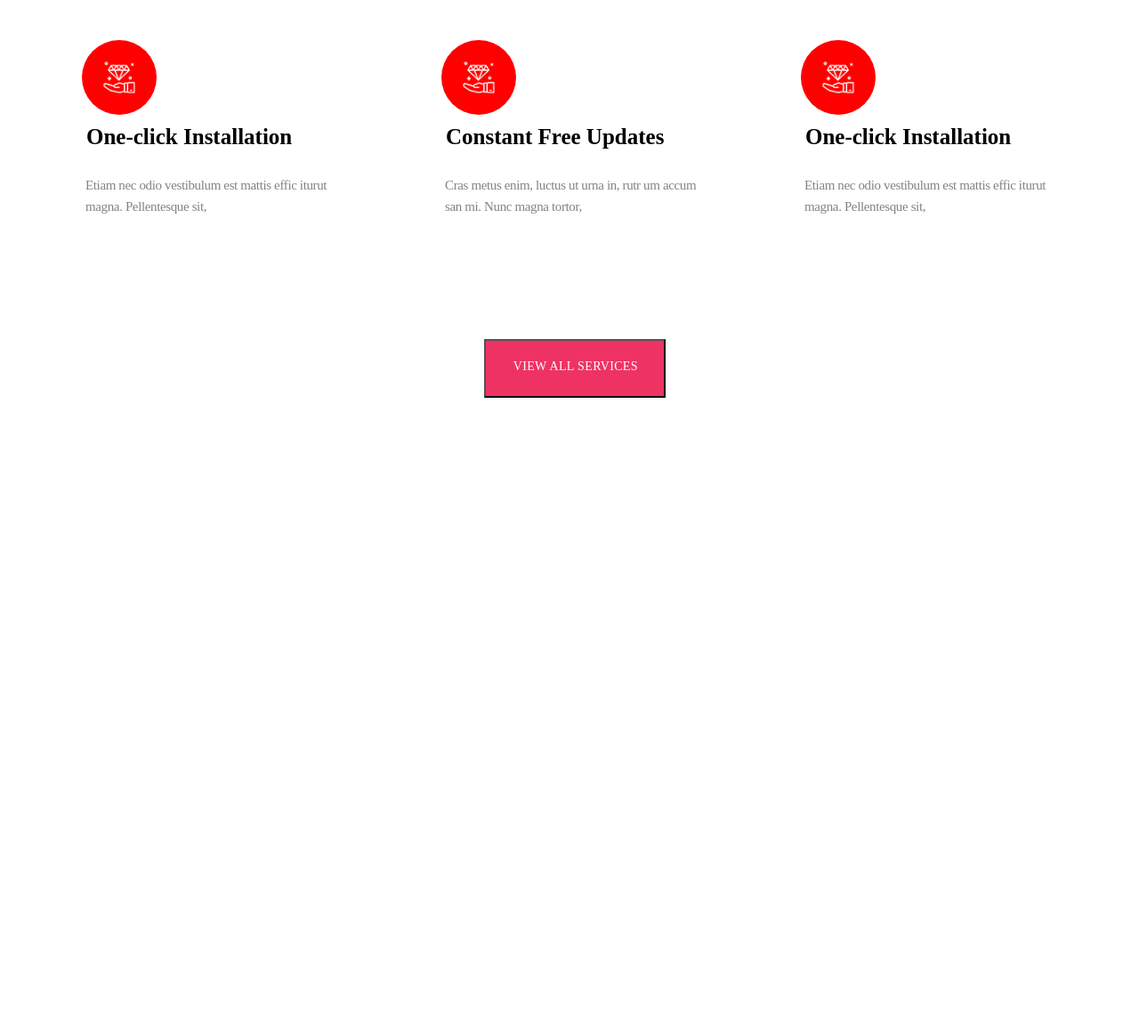
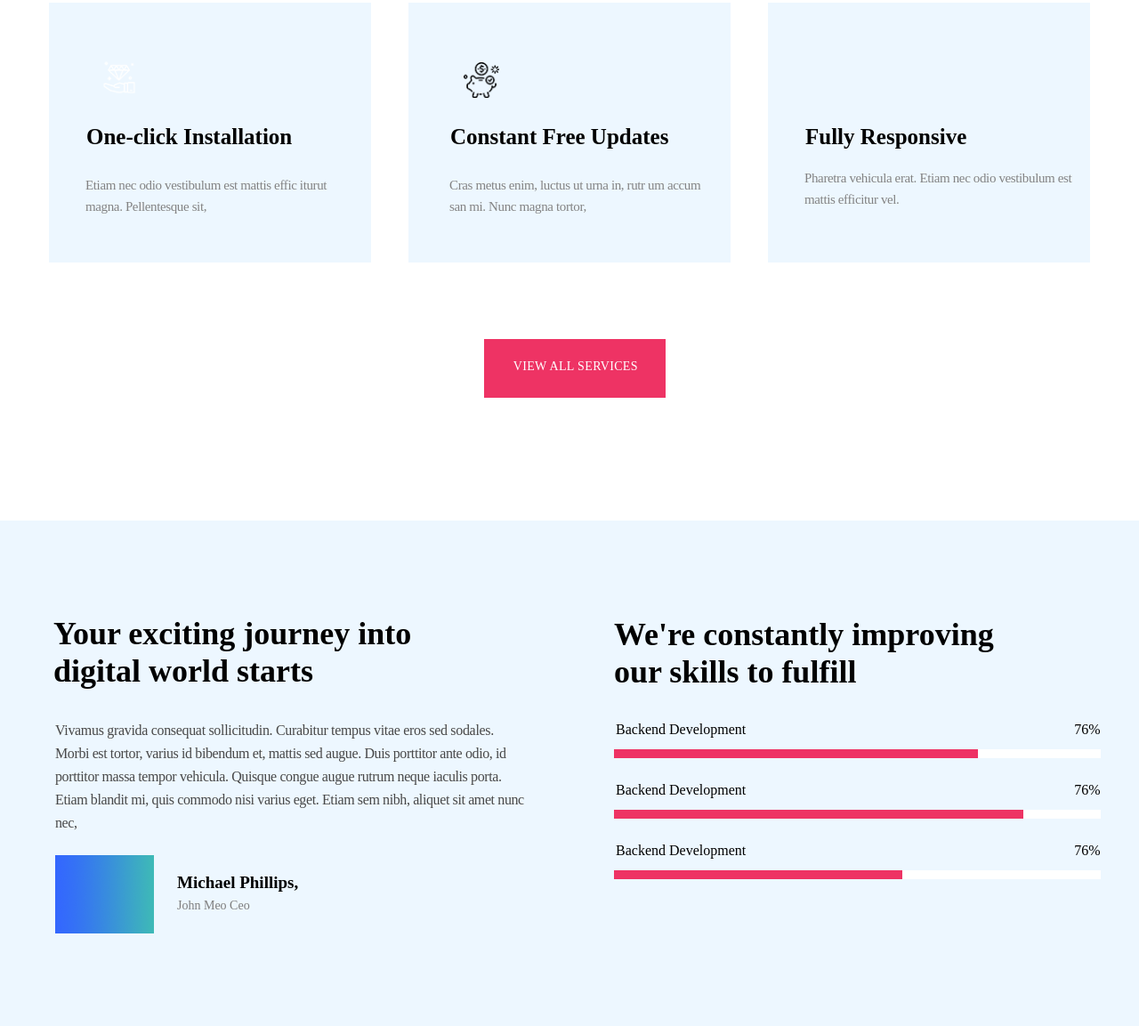
Before and after one commit to 0zura0/personal-project-html-and-css, a plain HTML site: page index.html in a window 1280 px wide. Shown: the part 1303-2456 px from the top of the page at 89% size. Before the commit the page ends 1888 px from the top, so only its background shows below. Drawn offline with Linux system fonts and the light colour scheme; a web font is replaced by a local one.

Commit message:
done 5th

```diff
--- a/index.html
+++ b/index.html
@@ -23,6 +23,7 @@
     <link rel="stylesheet" href="./styles_folder/component2.css">
     <link rel="stylesheet" href="./styles_folder/component3.css">
     <link rel="stylesheet" href="./styles_folder/component4.css">
+    <link rel="stylesheet" href="./styles_folder/component5.css">
     <link rel="stylesheet" href="./styles_folder/ForAll.css">
     <link rel="stylesheet" href="https://cdnjs.cloudflare.com/ajax/libs/font-awesome/6.1.1/css/all.min.css"
         integrity="sha512-KfkfwYDsLkIlwQp6LFnl8zNdLGxu9YAA1QvwINks4PhcElQSvqcyVLLD9aMhXd13uQjoXtEKNosOWaZqXgel0g=="
@@ -82,20 +83,47 @@
                         <p>Etiam nec odio vestibulum est mattis effic iturut magna. Pellentesque sit,</p>
                     </div>
                     <div>
-                        <div class="border"><img src="./images_folder/021-diamond.png" alt="diamond in hand"></div>
+                        <div class="border"><img src="./images_folder/021-piggy-bank.png" alt="diamond in hand"></div>
                         <h2>Constant Free Updates </h2>
                         <p>Cras metus enim, luctus ut urna in, rutr um accum san mi. Nunc magna tortor,</p>
                     </div>
-                        <div><div class="border"><img src="./images_folder/021-diamond.png" alt="diamond in hand"></div>
-                        <h2>One-click Installation</h2>
-                        <p>Etiam nec odio vestibulum est mattis effic iturut magna. Pellentesque sit,</p>
+                        <div><div class="border"><img src="./images_folder/037-responsive.png" alt="diamond in hand"></div>
+                        <h2>Fully Responsive</h2>
+                        <p>Pharetra vehicula erat. Etiam nec odio vestibulum est mattis efficitur vel.</p>
                     </div>
                 </div>
                 <button >VIEW ALL SERVICES</button>
             </div>
+        </div>
+        <div class="fifth-component width flex center">
+            <div class="grid">
+                <h2>Your exciting journey into  digital world starts </h2>
+                <p>Vivamus gravida consequat sollicitudin. Curabitur tempus vitae eros sed sodales. Morbi est tortor, varius id bibendum
+                    et, mattis sed augue. Duis porttitor ante odio, id porttitor massa tempor vehicula. Quisque congue augue rutrum
+                    neque iaculis porta. Etiam blandit mi, quis commodo nisi varius eget. Etiam sem nibh, aliquet sit amet nunc nec,
+                </p>
 
+                    <div class="block"><img src="./images_folder/Clip.png" alt=""></div>
+                    <span class="name">Michael Phillips,</span>
+                    <span class="bottomname">John Meo Ceo</span>
+
+                <h2>We're constantly improving our skills to fulfill</h2>
+                <div class="gr">
+                    <div>
+                        <span>Backend Development</span>
+                        <div class="progress"><div class="back-color"></div></div>
+                    </div>
+                    <div>
+                        <span>Backend Development</span>
+                        <div class="progress"><div class="back-color"></div></div>
+                    </div>
+                    <div>
+                        <span>Backend Development</span>
+                        <div class="progress"><div class="back-color"></div></div>
+                    </div>
+                </div>
+            </div>
         </div>
-
     </div>
 
 </body>
--- a/styles_folder/component4.css
+++ b/styles_folder/component4.css
@@ -32,7 +32,6 @@ font-weight: normal;
     width: 84px;
     height: 84px;
     border-radius: 50%;
-    background-color: red;
     position: relative;
     grid-row-start: 2;
     grid-column-start: 2;
@@ -40,7 +39,6 @@ font-weight: normal;
 .cont img{
     height: 55px;
     width: 55px;
-    color: red;
     padding: 10px;
     position: absolute;
     top: 50%;
@@ -54,6 +52,7 @@ font-weight: normal;
     display: grid;
     grid-template-rows:42px 95px 56px 98px;
     grid-template-columns: 37px 5px 303px;
+    background-color: #EDF7FF;
 }
 
 .forth-component .cont h2{
@@ -88,4 +87,41 @@ font-weight: normal;
     padding-left: 2px;
     background-color: #ee3364;
     letter-spacing: 0.35px;
+    border: none;
 }
+
+.cont div:nth-child(2) img{
+    height: 60px;
+    width: 60px;
+    margin-left: 3px;
+    margin-top: 3px;
+}
+
+.cont div:nth-child(2) h2{
+margin-left: 5px;
+}
+
+.cont div:nth-child(2) p{
+    margin-left: 9px;
+    margin-bottom: 1px;
+}
+
+.cont div:nth-child(3) img{
+    height: 50px;
+    width: 61px;
+    padding-right: 106px;
+}
+
+
+.cont div:nth-child(3){
+    grid-template-rows:42px 95px 48px 98px;
+}
+
+
+.forth-component .cont>div:hover{
+border: 3px solid #ee3364;
+}
+
+.forth-component .cont>div:hover .border{
+    background-color: #ee3364;
+    }
--- /dev/null
+++ b/styles_folder/component5.css
@@ -0,0 +1,121 @@
+.fifth-component{
+    height: 568px;
+    background-color: #EDF7FF;
+}
+
+.back-color{
+background-color: #EE3364;
+}
+
+.fifth-component > div:first-child{
+    width: 1200px;
+}
+.fifth-component .grid{
+    grid-template-columns:20px 139px 88px 58px 135px 116px 94px 452px 101px ;
+    grid-template-rows: 107px 75px 41px 153px 20px 29px 14px 25px;
+}
+
+.fifth-component h2{
+    font-size: 36px;
+    font-family: glacial indifference;
+    font-weight: bold;
+}
+
+.fifth-component p{
+    font-size: 16px;
+    font-family: muli;
+    color: #484848;
+}
+
+.fifth-component .name{
+    font-family: glacial indifference;
+    font-size: 19px;
+    font-weight: bold;
+    grid-area: 6/3/7/5;
+}
+
+.fifth-component .bottomname{
+    font-family: glacial indifference;
+    font-size: 14px;
+    color: #7E7E7E;
+    grid-area: 7/-8/8/-7;
+}
+
+.progress{
+    height: 10px;
+    width: 547px;
+    background-color: white;
+}
+.progress div{
+    height: 100%;
+}
+
+.fifth-component .grid h2:first-child{
+    grid-area: 2/2/3/6;
+    line-height: 41.5px;
+}
+
+.fifth-component .grid p::first-line{
+    letter-spacing: -0.32px;
+}
+.fifth-component .grid p{
+    grid-area: 4/2/5/7;
+    letter-spacing: -0.39px;
+    line-height: 26px;
+    margin-left: 2px;
+}
+
+.fifth-component .block{
+    grid-area: 5 / 2 / 9/3;
+    margin-left: 2px;
+}
+
+.fifth-component h2:not(:first-child){
+    grid-area: 2/8/3/9;
+}
+
+.fifth-component .grid div:last-child{
+    grid-area: 4/8/8/10;
+}
+
+.fifth-component .grid div:last-child span{
+    margin-left: 2px;
+    font-size: 16px;
+    font-family: glacial indifference;
+}
+
+.gr > div:nth-child(1){
+    margin-top: 3px;
+}
+
+.gr > div:nth-child(1) .progress div{
+    width: 409px;
+}
+
+.gr >div .progress{
+    margin-top: 13px;
+}
+
+.gr >div:nth-child(2){
+    margin-top: 27px;
+}
+
+.gr >div:nth-child(2) .progress div{
+    width: 460px;
+}
+
+.gr >div:nth-child(3){
+    margin-top: 27px;
+}
+
+.gr >div:nth-child(3){
+    margin-top: 27px;
+}
+.gr >div:nth-child(3) .progress div{
+    width: 324px;
+}
+
+.gr span::after{
+    content: "76%";
+    margin-left: 369px;
+}
```
Also changed, not shown: images_folder/021-piggy-bank.png (added), images_folder/037-responsive.png (added), images_folder/Clip.png (added).
